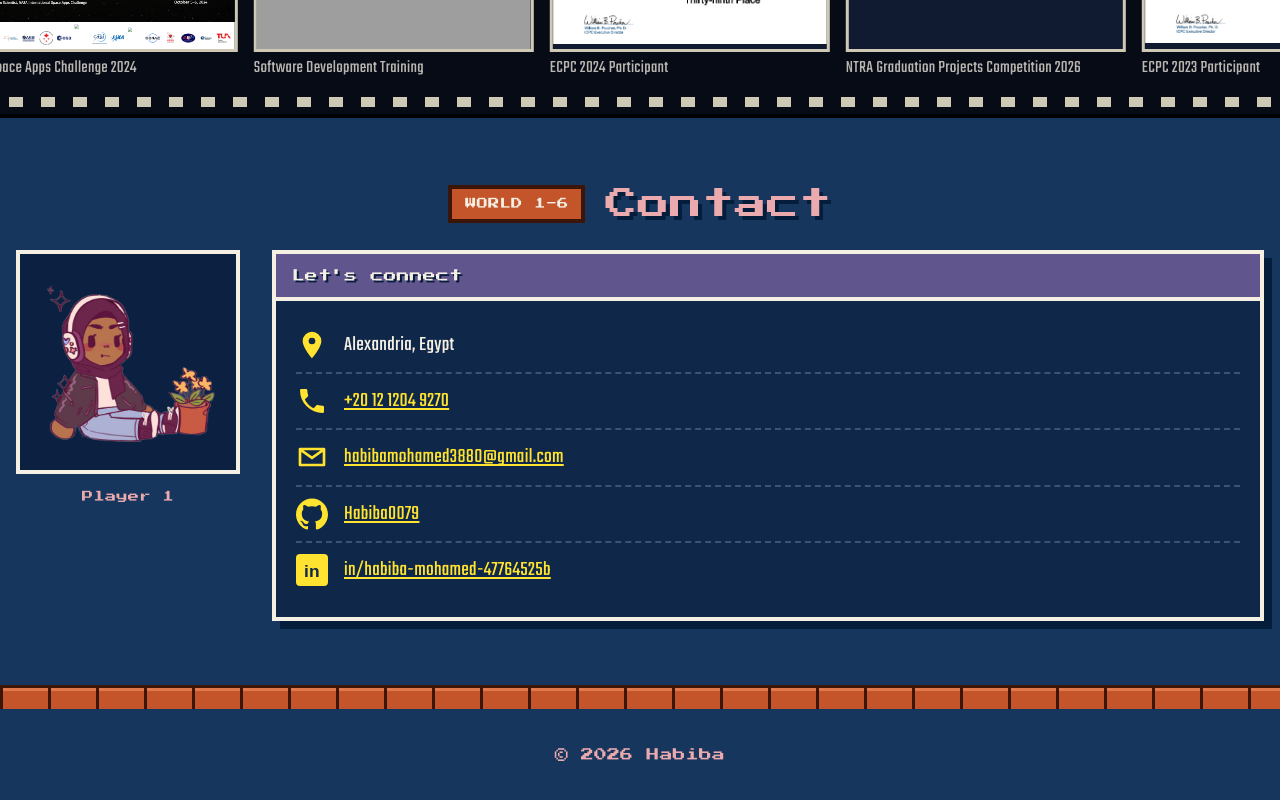
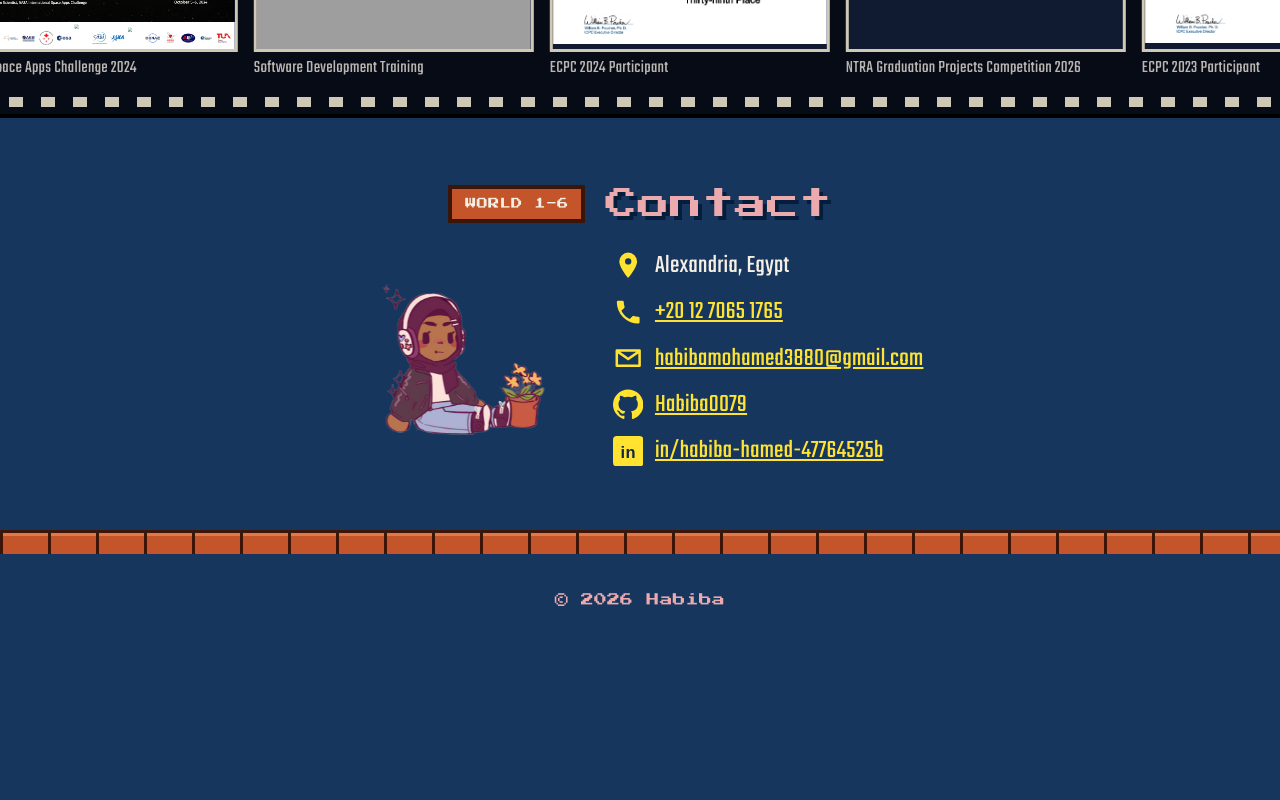
Before and after one commit to Habiba0079/habiba-portfolio, a React (Vite) app: page / in a window 1280 px wide. Shown: the part 5795-6595 px from the top of the page. After the commit the page ends 6517 px from the top, so only its background shows below. Built offline with nearby package versions, Linux system fonts and the light colour scheme; grey boxes are pictures that could not be loaded.

Commit message:
Refactor Contact component layout and update contact information

```diff
--- a/src/components/Contact.jsx
+++ b/src/components/Contact.jsx
@@ -1,19 +1,17 @@
 import Level from './Level.jsx';
-import Panel from './Panel.jsx';
 import ImageSlot from './ImageSlot.jsx';
 import { PinIcon, PhoneIcon, MailIcon, GithubIcon, LinkedinIcon } from './Icons.jsx';
 import { CONTACT, PROFILE } from '../data.js';
 
+// Just the contacts, with your picture beside them (also on phones).
 export default function Contact() {
   return (
     <Level id="contact" world="1-6" title="Contact">
-      <div className="contact-grid">
-        <div className="player">
+      <div className="contact">
+        <div className="contact-photo">
           <ImageSlot src={PROFILE.photo} alt={PROFILE.name} label="Your photo" ratio="1 / 1" />
-          <span className="player-label">Player 1</span>
         </div>
 
-        <Panel title="Let's connect">
         <ul className="contact-list">
           <li>
             <PinIcon />
@@ -40,7 +38,6 @@ export default function Contact() {
             </a>
           </li>
         </ul>
-        </Panel>
       </div>
     </Level>
   );
--- a/src/data.js
+++ b/src/data.js
@@ -491,11 +491,11 @@ export const CERTIFICATES = [
 
 export const CONTACT = {
   location: "Alexandria, Egypt",
-  phone: { label: "+20 12 1204 9270", href: "tel:+201212049270" },
+  phone: { label: "+20 12 7065 1765", href: "tel:+201270651765" },
   email: "habibamohamed3880@gmail.com",
   github: { label: "Habiba0079", href: "https://github.com/Habiba0079" },
   linkedin: {
-    label: "in/habiba-mohamed-47764525b",
-    href: "https://www.linkedin.com/in/habiba-mohamed-47764525b",
+    label: "in/habiba-hamed-47764525b",
+    href: "https://www.linkedin.com/in/habiba-hamed-47764525b",
   },
 };
--- a/src/styles/sections.css
+++ b/src/styles/sections.css
@@ -1014,43 +1014,39 @@
 }
 
 /* ---------- Contact ---------- */
-.contact-grid {
-  display: grid;
-  gap: 2rem;
-  grid-template-columns: minmax(0, 1fr);
+.contact {
+  display: flex;
+  align-items: center;
+  justify-content: center;
+  gap: clamp(1rem, 4vw, 3rem);
+  max-width: 52rem;
+  margin-inline: auto;
 }
-@media (min-width: 800px) {
-  .contact-grid {
-    grid-template-columns: 14rem minmax(0, 1fr);
-    align-items: start;
-  }
+.contact-photo {
+  flex: none;
+  width: clamp(6.5rem, 24vw, 13rem);
 }
-.player {
-  display: grid;
-  justify-items: center;
-  gap: 0.9rem;
-  width: min(14rem, 100%);
-}
-.player-label {
-  font-family: var(--pixel);
-  font-size: 0.7rem;
-  color: var(--headers);
+/* no frame around the picture here */
+.contact-photo .slot {
+  background: none;
+  border: 0;
+  overflow: visible;
 }
 .contact-list {
+  display: grid;
+  gap: 1rem;
+  min-width: 0;
   margin: 0;
   padding: 0;
   list-style: none;
+  font-size: 1.6rem;
+  line-height: 1.15;
 }
 .contact-list li {
-  display: grid;
-  grid-template-columns: 2rem minmax(0, 1fr);
-  gap: 1rem;
+  display: flex;
   align-items: center;
-  padding: 0.7rem 0;
-  border-top: 2px dashed var(--dim);
-}
-.contact-list li:first-child {
-  border-top: 0;
+  gap: 0.75rem;
+  min-width: 0;
 }
 .contact-list a {
   overflow-wrap: anywhere;
@@ -1060,9 +1056,29 @@
   color: var(--coin);
 }
 .icon {
-  width: 2rem;
-  height: 2rem;
+  flex: none;
+  width: 1.9rem;
+  height: 1.9rem;
   fill: var(--star);
+}
+@media (max-width: 599px) {
+  .contact {
+    gap: 0.75rem;
+  }
+  .contact-photo {
+    width: 5.75rem;
+  }
+  .contact-list {
+    gap: 0.75rem;
+    font-size: 1.05rem;
+  }
+  .contact-list li {
+    gap: 0.5rem;
+  }
+  .icon {
+    width: 1.4rem;
+    height: 1.4rem;
+  }
 }
 
 /* ---------- Certificates: a film strip that just rolls past ---------- */
```
Also changed, not shown: 1 other file (tests, documents, lock files or other folders). Lines whose indentation alone changed are shown as unchanged.
